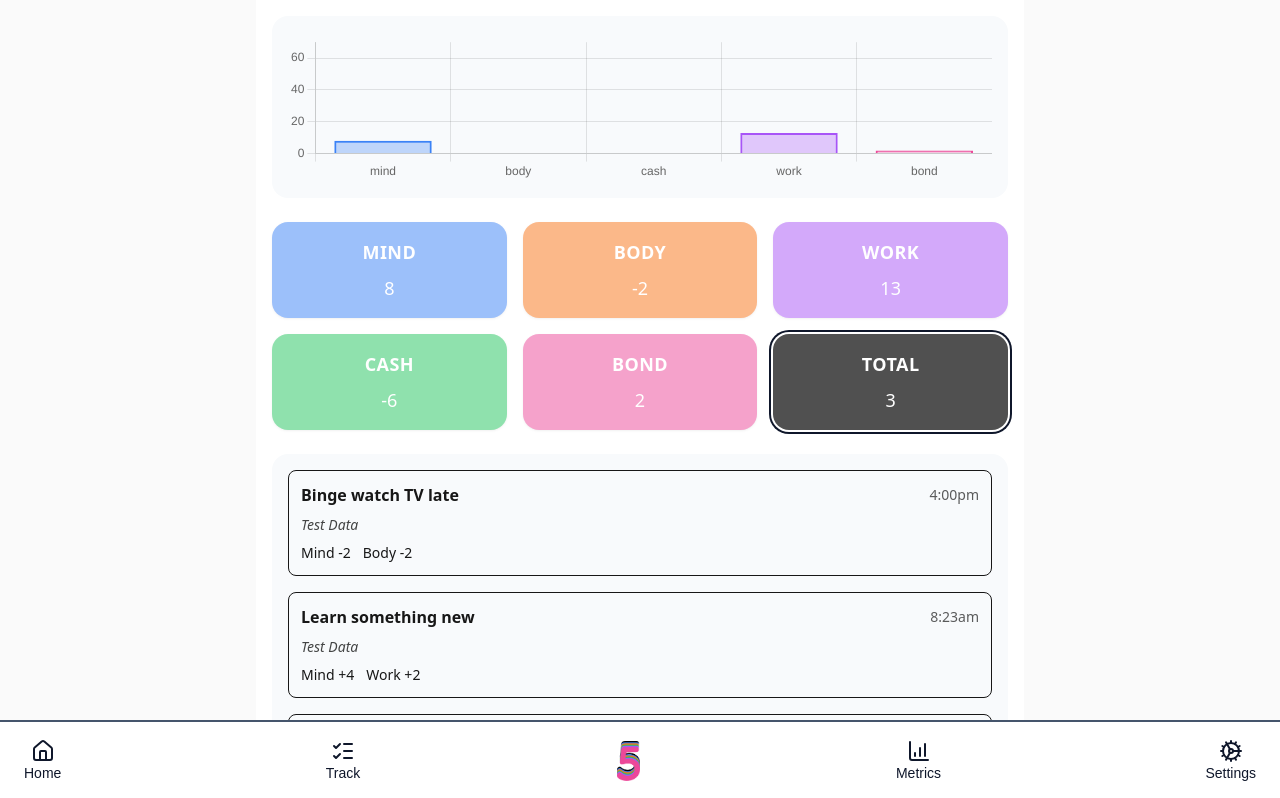
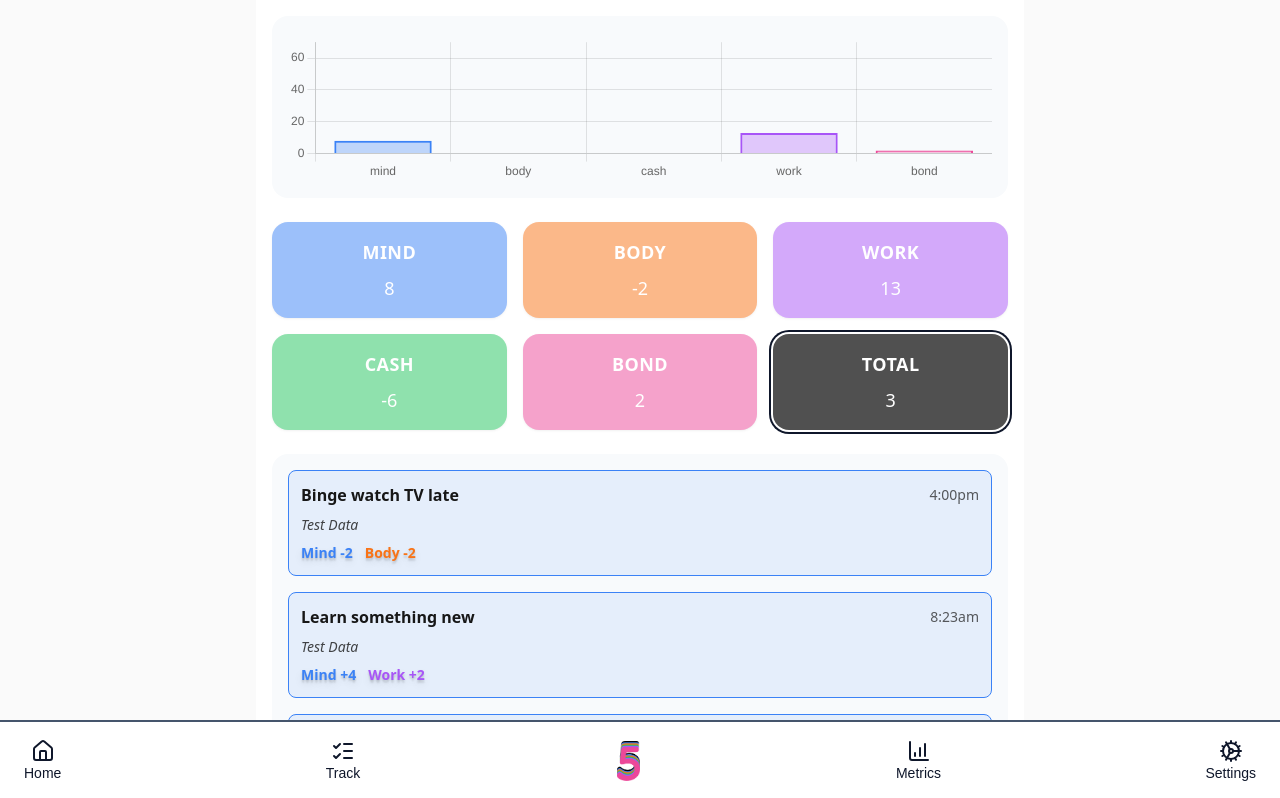
Before and after one commit to GlennHS/Five, a Next.js app: page / in a window 1280 px wide. Shown: the top 798 px of the page. Built offline with nearby package versions, Linux system fonts and the light colour scheme.

Commit message:
update action card styling

```diff
--- a/app/components/ActionCard.tsx
+++ b/app/components/ActionCard.tsx
@@ -1,7 +1,7 @@
 "use client"
 
 import { Action, ActionDefinition } from "@/app/types"
-import { resolveActionDetails, getNonZeroMetrics, toSentenceCase } from "@/app/utils/helpers"
+import { resolveActionDetails, getNonZeroMetrics, toSentenceCase, getDominantMetric, metricToCardClasses } from "@/app/utils/helpers"
 import { convertTimestampToDayJS, formatSmartDate } from "@/app/utils/dateTime"
 
 type Props = {
@@ -13,6 +13,9 @@ export default function ActionCard({ action, definitions }: Props) {
 
   const details = resolveActionDetails(action, definitions)
 
+  const dominant = details ? getDominantMetric(details.metrics) : "mind"
+  const cardClasses = metricToCardClasses(dominant, details?.tags ?? [])
+
   if (!details) return null
 
   const metrics = getNonZeroMetrics(details.metrics)
@@ -20,8 +23,7 @@ export default function ActionCard({ action, definitions }: Props) {
   const date = formatSmartDate(convertTimestampToDayJS(details.timestamp))
 
   return (
-    <div className="border rounded-lg p-3 flex flex-col gap-2">
-
+    <div className={`border rounded-lg p-3 flex flex-col gap-2 ${cardClasses}`}>
       <div className="flex justify-between items-center gap-4 whitespace-nowrap">
         <span className="truncate w-fit font-bold whitespace-nowrap">{details.name}</span>
         <span className="text-sm opacity-70">{date}</span>
@@ -36,7 +38,7 @@ export default function ActionCard({ action, definitions }: Props) {
       <div className="flex gap-3 text-sm">
 
         {metrics.map(m => (
-          <span key={m.key}>
+          <span key={m.key} className={`font-semibold text-${m.key} text-shadow-lg`}>
             {toSentenceCase(m.key)} {m.value > 0 ? "+" : ""}{m.value}
           </span>
         ))}
--- a/app/components/ActionCardCondensed.tsx
+++ b/app/components/ActionCardCondensed.tsx
@@ -5,7 +5,7 @@ import {
   resolveActionDetails,
   formatMetricSummary,
   getDominantMetric,
-  metricToBackgroundClass
+  metricToCardClasses
 } from "@/app/utils/helpers"
 
 import { convertTimestampToDayJS } from "@/app/utils/dateTime"
@@ -24,7 +24,7 @@ export default function ActionCardCondensed({ action, definitions }: Props) {
   const summary = formatMetricSummary(details.metrics)
 
   const dominant = getDominantMetric(details.metrics)
-  const bgClass = metricToBackgroundClass(dominant)
+  const bgClass = metricToCardClasses(dominant)
 
   const date = formatSmartDate(
     convertTimestampToDayJS(details.timestamp)
--- a/app/components/graphs/FiveBarGraph.tsx
+++ b/app/components/graphs/FiveBarGraph.tsx
@@ -12,6 +12,14 @@ type FiveBarGraphProps = {
 };
 
 const METRIC_ORDER: MetricKey[] = ["mind", "body", "cash", "work", "bond"];
+
+const METRIC_RGB = [
+  METRIC_COLORS.MIND,
+  METRIC_COLORS.BODY,
+  METRIC_COLORS.CASH,
+  METRIC_COLORS.WORK,
+  METRIC_COLORS.BOND,
+]
 
 Chart.register(LinearScale, CategoryScale, BarElement)
 
@@ -51,15 +59,7 @@ export default function FiveBarGraph(props: FiveBarGraphProps) {
 
     const nextBackgrounds = [...baseBackgrounds];
     if (index !== null && index >= 0 && index < nextBackgrounds.length) {
-      const colorValues = [
-        METRIC_COLORS.MIND,
-        METRIC_COLORS.BODY,
-        METRIC_COLORS.CASH,
-        METRIC_COLORS.WORK,
-        METRIC_COLORS.BOND,
-      ];
-
-      const activeColor = colorValues[index];
+      const activeColor = METRIC_RGB[index];
       nextBackgrounds[index] = `rgba(${activeColor}, 0.8)`;
     }
 
--- a/app/fixtures/AppData.ts
+++ b/app/fixtures/AppData.ts
@@ -21,17 +21,26 @@ export const actionDefinitions: ActionDefinition[] = [
     name: "Have an early night",
     mind: 4,
     body: 4,
+    tags: [
+      'positive'
+    ],
   },
   {
     id: "000000-0000-0000-000001",
     name: "Drink a pint of water",
     body: 2,
+    tags: [
+      'positive'
+    ],
   },
   {
     id: "000000-0000-0000-000002",
     name: "Work on portfolio (1 hour)",
     mind: 2,
     work: 4,
+    tags: [
+      'positive'
+    ],
   },
   {
     id: "000000-0000-0000-000003",
@@ -39,12 +48,18 @@ export const actionDefinitions: ActionDefinition[] = [
     mind: -1,
     body: -4,
     bond: 3,
+    tags: [
+      'negative'
+    ],
   },
   {
     id: "000000-0000-0000-000004",
     name: "Get a takeaway",
     body: -3,
     cash: -3,
+    tags: [
+      'negative'
+    ],
   },
 
   {
@@ -52,28 +67,43 @@ export const actionDefinitions: ActionDefinition[] = [
     name: "Go for a walk",
     mind: 2,
     body: 2,
+    tags: [
+      'positive'
+    ],
   },
   {
     id: "000000-0000-0000-000006",
     name: "Go to the gym",
     mind: 2,
     body: 5,
+    tags: [
+      'positive'
+    ],
   },
   {
     id: "000000-0000-0000-000007",
     name: "Cook a healthy meal",
     body: 3,
     cash: 1,
+    tags: [
+      'positive'
+    ],
   },
   {
     id: "000000-0000-0000-000008",
     name: "Meditate",
     mind: 4,
+    tags: [
+      'positive'
+    ],
   },
   {
     id: "000000-0000-0000-000009",
     name: "Read a book",
     mind: 3,
+    tags: [
+      'positive'
+    ],
   },
 
   {
@@ -81,6 +111,9 @@ export const actionDefinitions: ActionDefinition[] = [
     name: "Call a friend",
     mind: 2,
     bond: 4,
+    tags: [
+      'positive'
+    ],
   },
   {
     id: "000000-0000-0000-000011",
@@ -93,6 +126,9 @@ export const actionDefinitions: ActionDefinition[] = [
     name: "Help someone out",
     mind: 2,
     bond: 3,
+    tags: [
+      'positive'
+    ],
   },
   {
     id: "000000-0000-0000-000013",
@@ -106,18 +142,27 @@ export const actionDefinitions: ActionDefinition[] = [
     name: "Deep work session (2 hours)",
     mind: 2,
     work: 5,
+    tags: [
+      'positive'
+    ],
   },
   {
     id: "000000-0000-0000-000015",
     name: "Learn something new",
     mind: 4,
     work: 2,
+    tags: [
+      'positive'
+    ],
   },
   {
     id: "000000-0000-0000-000016",
     name: "Plan the week",
     mind: 2,
     work: 3,
+    tags: [
+      'positive'
+    ],
   },
 
   {
@@ -131,12 +176,18 @@ export const actionDefinitions: ActionDefinition[] = [
     name: "Impulse online shopping",
     mind: -2,
     cash: -5,
+    tags: [
+      'negative'
+    ],
   },
   {
     id: "000000-0000-0000-000019",
     name: "Put money into savings",
     mind: 2,
     cash: 4,
+    tags: [
+      'positive'
+    ],
   },
 
   {
@@ -144,18 +195,27 @@ export const actionDefinitions: ActionDefinition[] = [
     name: "Scroll social media for an hour",
     mind: -3,
     body: -1,
+    tags: [
+      'negative'
+    ],
   },
   {
     id: "000000-0000-0000-000021",
     name: "Binge watch TV late",
     mind: -2,
     body: -2,
+    tags: [
+      'negative'
+    ],
   },
   {
     id: "000000-0000-0000-000022",
     name: "Play video games",
     mind: 1,
     body: -1,
+    tags: [
+      'negative'
+    ],
   },
 
   {
@@ -163,18 +223,27 @@ export const actionDefinitions: ActionDefinition[] = [
     name: "Clean the house",
     mind: 2,
     body: 2,
+    tags: [
+      'positive'
+    ],
   },
   {
     id: "000000-0000-0000-000024",
     name: "Do the laundry",
     mind: 1,
     body: 1,
+    tags: [
+      'positive'
+    ],
   },
   {
     id: "000000-0000-0000-000025",
     name: "Tidy workspace",
     mind: 2,
     work: 2,
+    tags: [
+      'positive'
+    ],
   }
 ]
 
--- a/app/globals.css
+++ b/app/globals.css
@@ -32,4 +32,4 @@ body {
   font-family: Arial, Helvetica, sans-serif;
 }
 
-@source inline("{bg,text}-{mind,body,work,cash,bond,total}")
+@source inline("{bg,border,text}-{mind,body,work,cash,bond,total}{,/10}");
--- a/app/types.ts
+++ b/app/types.ts
@@ -25,13 +25,14 @@ export type Action = {
 
 export type ActionDefinition = {
   id: string
-  name: string
+  name: string,
   tags?: string[]
 } & Partial<FiveMetric>
 
 export type ActionDetails = {
   id: string
   name: string
+  tags: string[]
   timestamp: number
   note?: string
   metrics: FiveMetric
--- a/app/utils/dateTime.ts
+++ b/app/utils/dateTime.ts
@@ -22,10 +22,6 @@ export const getRandomDateBetween = (from: Dayjs, to: Dayjs): Dayjs => {
 
   const randomTime =
     fromTime + Math.random() * (toTime - fromTime)
-
-  console.log(dayjs(from).toISOString())
-  console.log(dayjs(to).toISOString())
-  console.log(dayjs(randomTime).toISOString())
 
   return dayjs(randomTime)
 }
--- a/app/utils/helpers.ts
+++ b/app/utils/helpers.ts
@@ -212,7 +212,6 @@ export const calculateMetricsForRange = (
   const actionMap = buildActionMap(defs)
 
   const filtered = filterActionsByRange(actions, from, to)
-  console.log(filtered)
 
   const deltas = filtered.map(a =>
     actionToMetrics(a, actionMap, 0.9)
@@ -263,6 +262,7 @@ export const resolveActionDetails = (
   return {
     id: action.id,
     name: def.name,
+    tags: def.tags ?? [],
     timestamp: action.timestamp,
     note: action.note,
     metrics: {
@@ -304,7 +304,11 @@ export const getDominantMetric = (metrics: FiveMetric): MetricKey | null => {
   return best
 }
 
-export const metricToBackgroundClass = (metric: MetricKey | null) => {
-  if (!metric) return "bg-total/10"
-  return `bg-${metric}/10`
+export const metricToCardClasses = (metric: MetricKey | null, tags: string[]) => {
+  let className = ""
+  if (!metric) className += "border-total bg-total/10"
+  else className += `border-${metric} bg-${metric}/10`
+  // if (tags.includes('negative')) className += " border-red-400 border-2"
+  // else if (tags.includes('positive')) className += " border-green-400 border-2"
+  return className
 }
```
